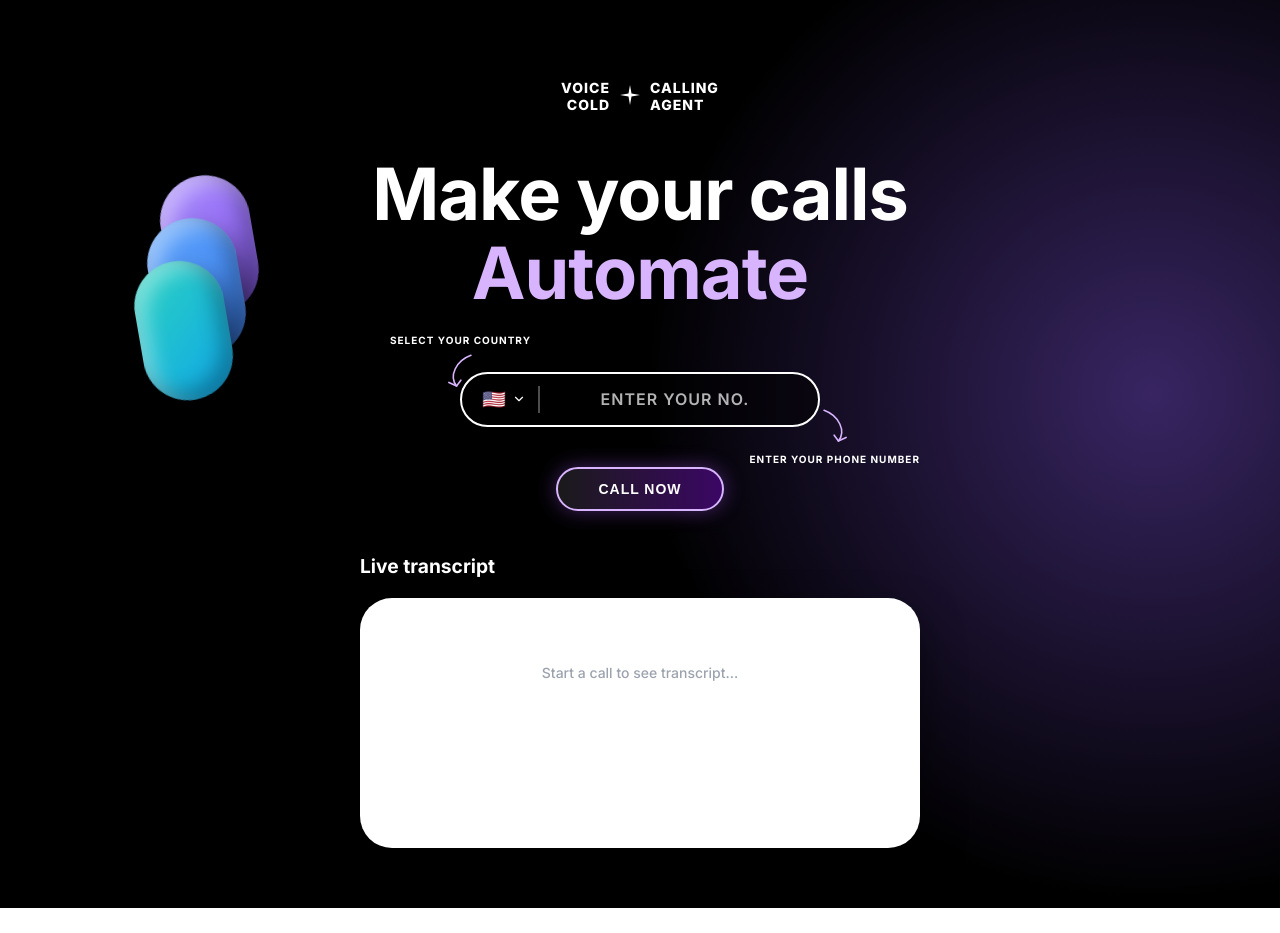
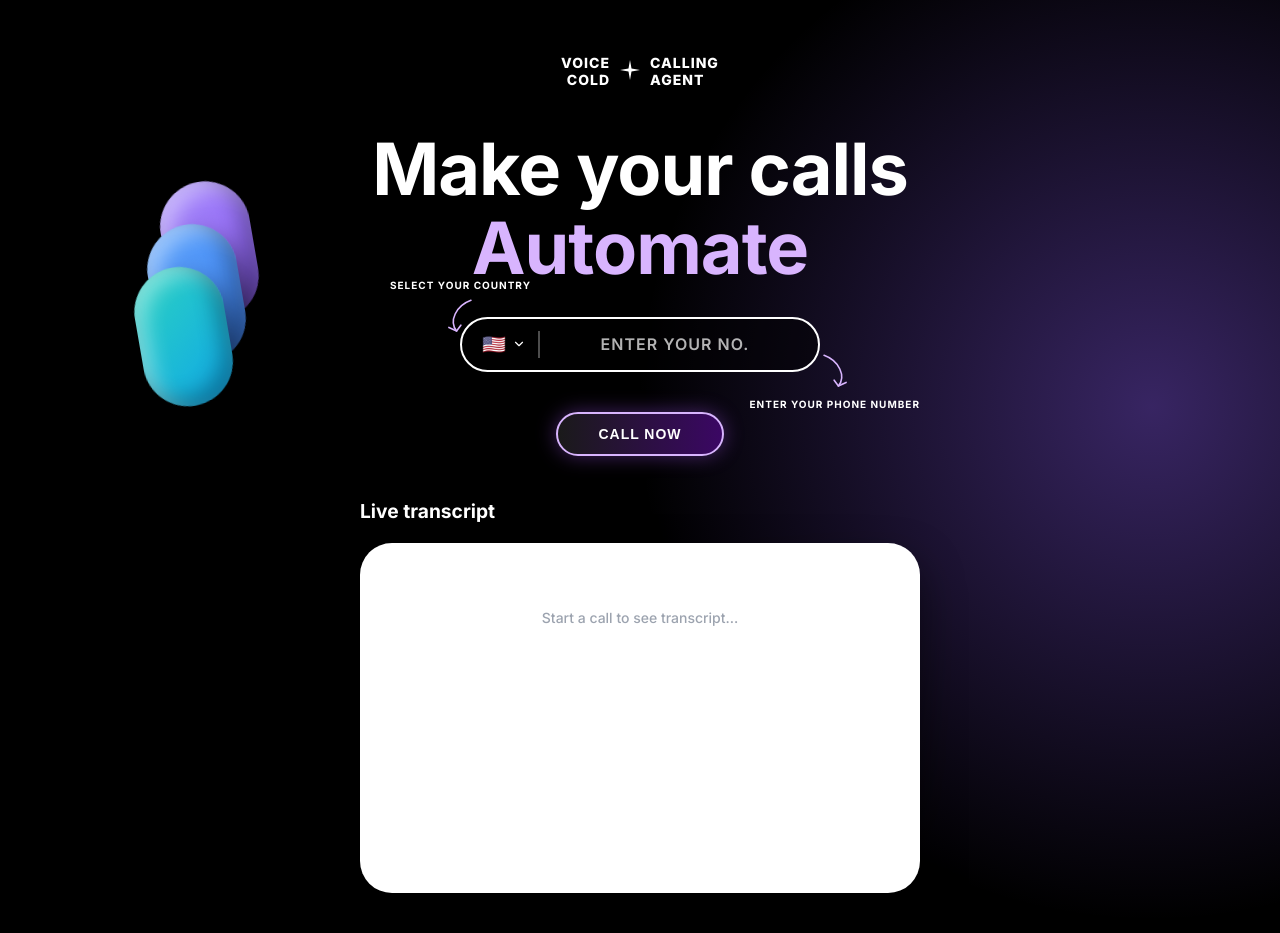
Before and after one commit to PriyaUpadhyay07/Voice-agent-final, a Next.js app: page /demo in a window 1280 px wide. Shown: the part 120-1053 px from the top of the page. Before the commit the page ends 1028 px from the top, so only its background shows below. Built offline with nearby package versions, Linux system fonts and the light colour scheme.

Commit message:
fix: transcript scrollbar + reduce top padding

```diff
--- a/src/app/demo/page.tsx
+++ b/src/app/demo/page.tsx
@@ -138,7 +138,7 @@ export default function DemoPortal() {
         <div style={{ position: 'absolute', inset: 0, background: 'linear-gradient(135deg, #34d399, #10b981)', borderRadius: '99px', transform: 'rotate(135deg)', boxShadow: 'inset -5px -5px 15px rgba(0,0,0,0.3), inset 5px 5px 15px rgba(255,255,255,0.4)' }} />
       </div>
 
-      <div style={{ position: 'relative', zIndex: 10, display: 'flex', flexDirection: 'column', alignItems: 'center', paddingTop: '40px', paddingBottom: '60px', width: '100%' }}>
+      <div style={{ position: 'relative', zIndex: 10, display: 'flex', flexDirection: 'column', alignItems: 'center', paddingTop: '15px', paddingBottom: '40px', width: '100%' }}>
 
         {/* Logo */}
         <div style={{ display: 'flex', alignItems: 'center', gap: '8px', marginBottom: '40px', fontWeight: '800', fontSize: '14px', letterSpacing: '1px' }}>
@@ -148,7 +148,7 @@ export default function DemoPortal() {
         </div>
 
         {/* Heading */}
-        <h1 className="hero-heading" style={{ fontWeight: '700', textAlign: 'center', lineHeight: '1.1', marginBottom: '60px', letterSpacing: '-1px' }}>
+        <h1 className="hero-heading" style={{ fontWeight: '700', textAlign: 'center', lineHeight: '1.1', marginBottom: '30px', letterSpacing: '-1px' }}>
           Make your calls<br/>
           <span style={{ color: '#d8b4fe' }}>Automate</span>
         </h1>
@@ -268,7 +268,7 @@ export default function DemoPortal() {
             background: '#ffffff',
             borderRadius: '32px',
             padding: '24px',
-            minHeight: '250px',
+            height: '350px',
             color: '#000',
             boxShadow: '0 20px 40px rgba(0,0,0,0.5)',
             display: 'flex',
```
